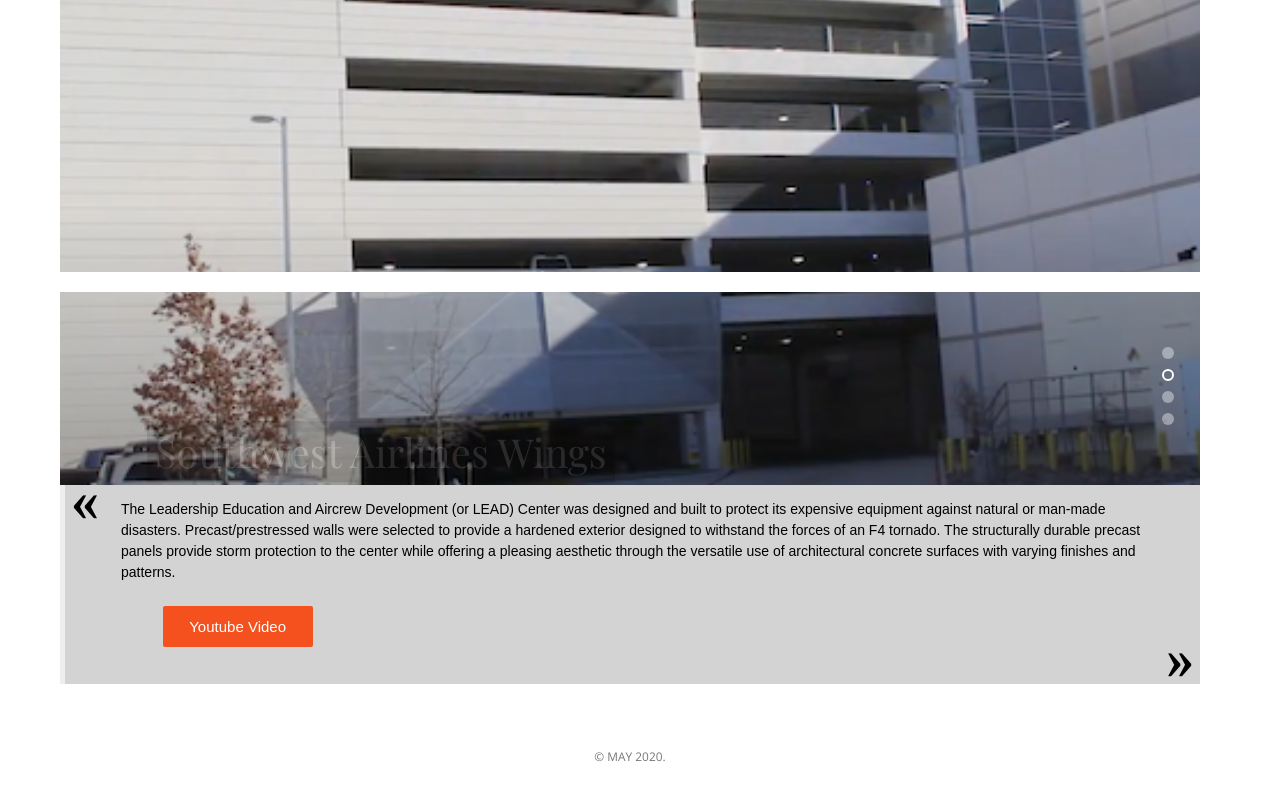
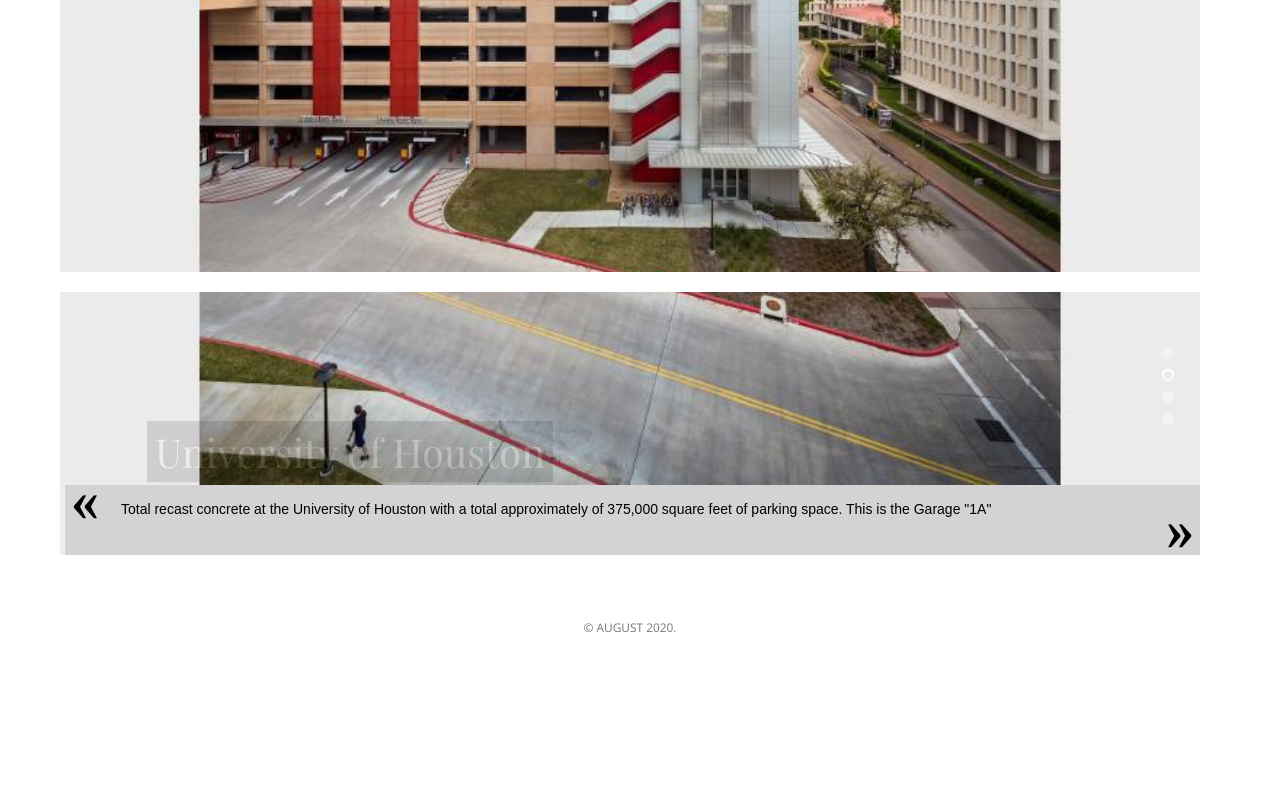
Before and after one commit to katepenshorn/katepenshorn.github.io, a plain HTML site: page uha1.html in a window 1280 px wide. Shown: the part 508-1308 px from the top of the page. After the commit the page ends 1187 px from the top, so only its background shows below. Drawn offline with nearby package versions, Linux system fonts and the light colour scheme; files whose address does not match are found by name.

Commit message:
update
updates

```diff
--- a/uha1.html
+++ b/uha1.html
@@ -71,50 +71,50 @@
 		<aside id="fh5co-hero">
 			<div class="flexslider">
 				<ul class="slides">
-			   	<li style="background-image: url(images/sw.jpg);">
+			   	<li style="background-image: url(images/uh1a.jpg);">
 			   		<div class="overlay"></div>
 			   		<div class="container-fluid">
 			   			<div class="row">
 				   			<div class="col-md-6 col-xs-8 col-md-offset-1 slider-text">
 				   				<div class="slider-text-inner">
-				   					<h1><a href="https://www.youtube.com/watch?v=82e-K4XdPsQ&feature=player_embedded&fbclid=IwAR3XovxKro75WRSpIdNLv20uqMDsyO1KPipI4-w6CQVXHd6mbi44uaCTa0Y">Southwest Airlines Wings</a></h1>
+				   					<h1><a href="uha1.html">University of Houston</a></h1>
 
 				   				</div>
 				   			</div>
 				   		</div>
 			   		</div>
 			   	</li>
-			   	<li style="background-image: url(images/swpicture.png);">
+			   	<li style="background-image: url(images/uh2.jpg);">
 			   		<div class="overlay"></div>
 			   		<div class="container-fluid">
 			   			<div class="row">
 				   			<div class="col-md-6 col-xs-8 col-md-offset-1 slider-text">
 				   				<div class="slider-text-inner">
-				   					<h1><a href="https://www.youtube.com/watch?v=82e-K4XdPsQ&feature=player_embedded&fbclid=IwAR3XovxKro75WRSpIdNLv20uqMDsyO1KPipI4-w6CQVXHd6mbi44uaCTa0Y">Southwest Airlines Wings </a></h1>
+				   					<h1><a href="uha1.html"> University of Houston </a></h1>
 				   				</div>
 				   			</div>
 				   		</div>
 			   		</div>
 			   	</li>
-			   	<li style="background-image: url(images/swpicture.png);">
+			   	<li style="background-image: url(images/uh3.jpg);">
 			   		<div class="overlay"></div>
 			   		<div class="container-fluid">
 			   			<div class="row">
 				   			<div class="col-md-6 col-xs-8 col-md-offset-1 slider-text">
 				   				<div class="slider-text-inner">
-				   					<h1><a href="https://www.youtube.com/watch?v=82e-K4XdPsQ&feature=player_embedded&fbclid=IwAR3XovxKro75WRSpIdNLv20uqMDsyO1KPipI4-w6CQVXHd6mbi44uaCTa0Y">Southwest Airlines Wings </a></h1>
+				   					<h1><a href="uha1.html">University of Houston </a></h1>
 				   				</div>
 				   			</div>
 				   		</div>
 			   		</div>
 			   	</li>
-			   	<li style="background-image: url(images/youtube-logo.webp);">
+			   	<li style="background-image: url(images/uh2.jpg);">
 			   		<div class="overlay"></div>
 			   		<div class="container-fluid">
 			   			<div class="row">
 				   			<div class="col-md-6 col-xs-8 col-md-offset-1 slider-text">
 				   				<div class="slider-text-inner">
-				   					<h1><a href="https://www.youtube.com/watch?v=82e-K4XdPsQ&feature=player_embedded&fbclid=IwAR3XovxKro75WRSpIdNLv20uqMDsyO1KPipI4-w6CQVXHd6mbi44uaCTa0Y">Click Here to See Video </a></h1>
+				   					<h1><a href="uha1.html"> Universty of Houston </a></h1>
 				   				</div>
 				   			</div>
 				   		</div>
@@ -122,10 +122,9 @@
 			   	</li>
 			  	</ul>
 			  </div>
-              <blockquote lang="fr">The Leadership Education and Aircrew Development (or LEAD) Center was designed and built to protect its expensive equipment against natural or man-made disasters. Precast/prestressed walls were selected to provide a hardened exterior designed to withstand the forces of an F4 tornado. The structurally durable precast panels provide storm protection to the center while offering a pleasing aesthetic through the versatile use of architectural concrete surfaces with varying finishes and patterns.
+              <blockquote lang="fr">Total recast concrete at the University of Houston with a total approximately of 375,000 square feet of parking space. This is the Garage "1A"
 				<div class="row">
 					<div class="col-md-3 fh5co-widget">
-						<center><P><a href="https://www.youtube.com/watch?v=82e-K4XdPsQ&feature=player_embedded&fbclid=IwAR3XovxKro75WRSpIdNLv20uqMDsyO1KPipI4-w6CQVXHd6mbi44uaCTa0Y""><button class="button"><span>Youtube Video</span></button></a></P></center>
 					</div>
 				</div>
 			 </i></blockquote>
@@ -139,7 +138,7 @@
 			<div class="row copyright">
 				<div class="col-md-12 text-center">
 					<p>
-						<small class="block">&copy; MAY 2020.</small>
+						<small class="block">&copy; AUGUST 2020.</small>
 					</p>
 
 		</footer>
```
Also changed, not shown: about us.html (+1 -1 lines), projects.html (+2 -1 lines), images/uh.jpg (added), images/uh2.jpg (added), images/uh3.jpg (added).
